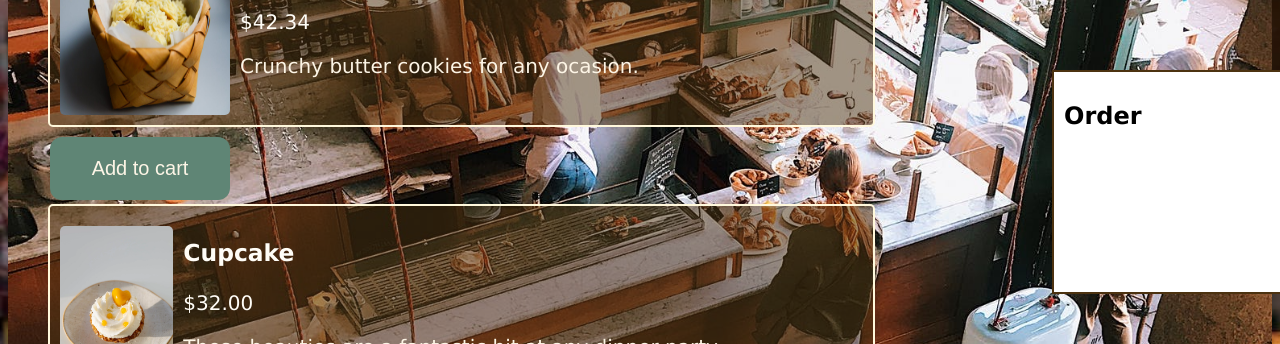
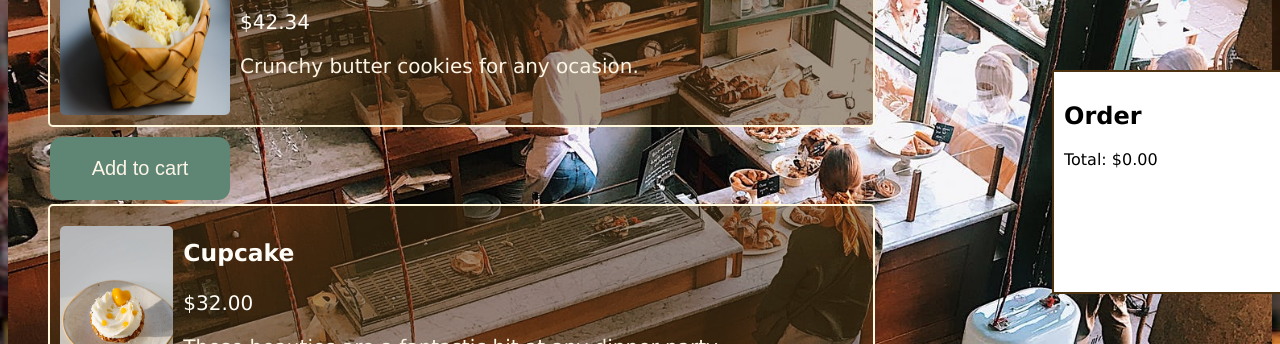
Before and after one commit to evakalo/cake-store, a React (Create React App) app: page /order in a window 1280 px wide. Shown: the part 382-726 px from the top of the page. Built offline with nearby package versions, Linux system fonts and the light colour scheme.

Commit message:
showing the item names and price in cart

```diff
--- a/src/Cart.js
+++ b/src/Cart.js
@@ -1,12 +1,29 @@
 import React from "react";
+import { formatPrice } from "./helpers";
 import "./Cart.css";
 function Cart(props) {
-  const orderIds = Object.keys(props.order);
+  function showOrder(key) {
+    const cookie = props.cookies[key];
+    const count = props.order[key];
+    return (
+      <li key={key}>
+        {count}
+        {cookie.name}
+      </li>
+    );
+  }
+  const orderIndex = Object.keys(props.order);
+  const total = orderIndex.reduce((lastTotal, key) => {
+    const cookie = props.cookies[key];
+    const count = props.order[key];
+    return lastTotal + count * cookie.price;
+  }, 0);
   return (
     <div className="cart">
       <div className="cart-order">
         <h2>Order</h2>
-        {orderIds}
+        <ul>{orderIndex.map(showOrder)}</ul>
+        Total: {formatPrice(total)}
       </div>
     </div>
   );
--- a/src/Cookie.js
+++ b/src/Cookie.js
@@ -3,7 +3,6 @@ import "./Cookie.css";
 import { formatPrice } from "./helpers";
 function Cookie(props) {
   const { image, name, price, desc, status } = props.details;
-
   const isAvailable = status === "available";
   function handleClick(event) {
     console.log(props.index); //props.index is the key - cookie1,...
--- a/src/Order.js
+++ b/src/Order.js
@@ -13,7 +13,7 @@ function Order() {
   }
   function addToOrder(key) {
     const newOrder = { ...order }; //makes a copy of the order
-    newOrder[key] = newOrder[key] + 1 || 1; //adds a new item if there is already add one more, key (cookie number)
+    newOrder[key] = newOrder[key] + 1 || 1; //adds a new item, if there is already add one more, key (cookie number)
     setOrder(newOrder);
     console.log(newOrder);
   }
```
